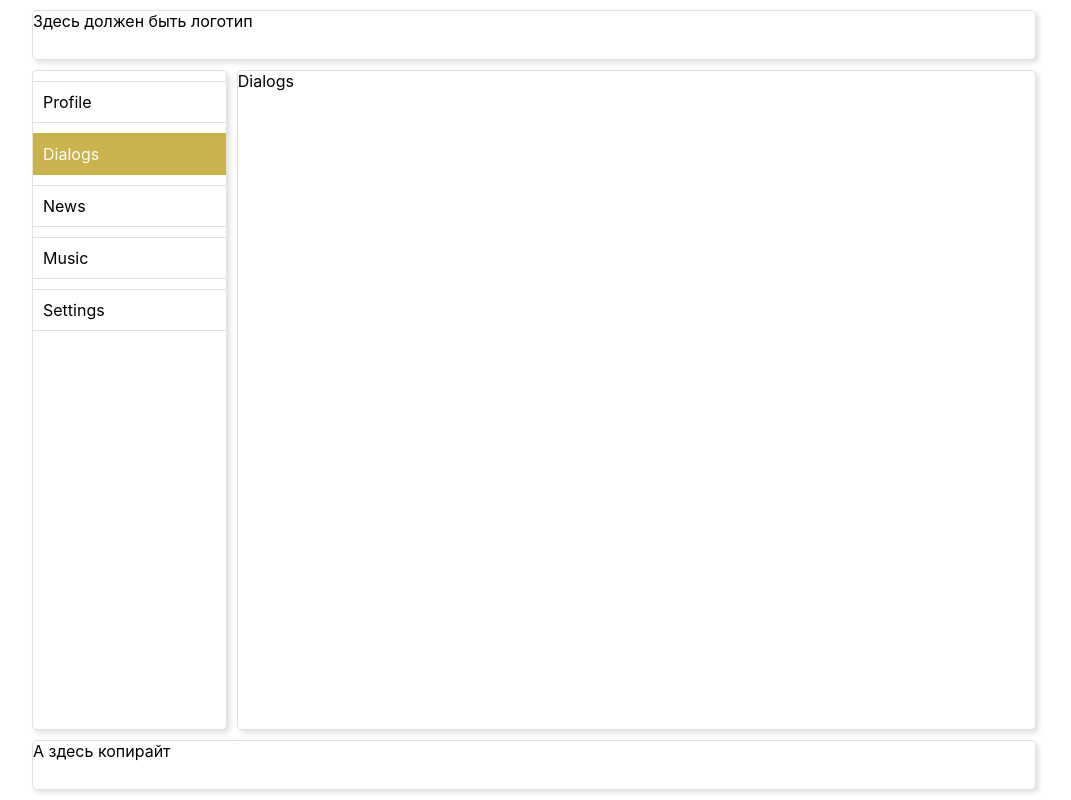
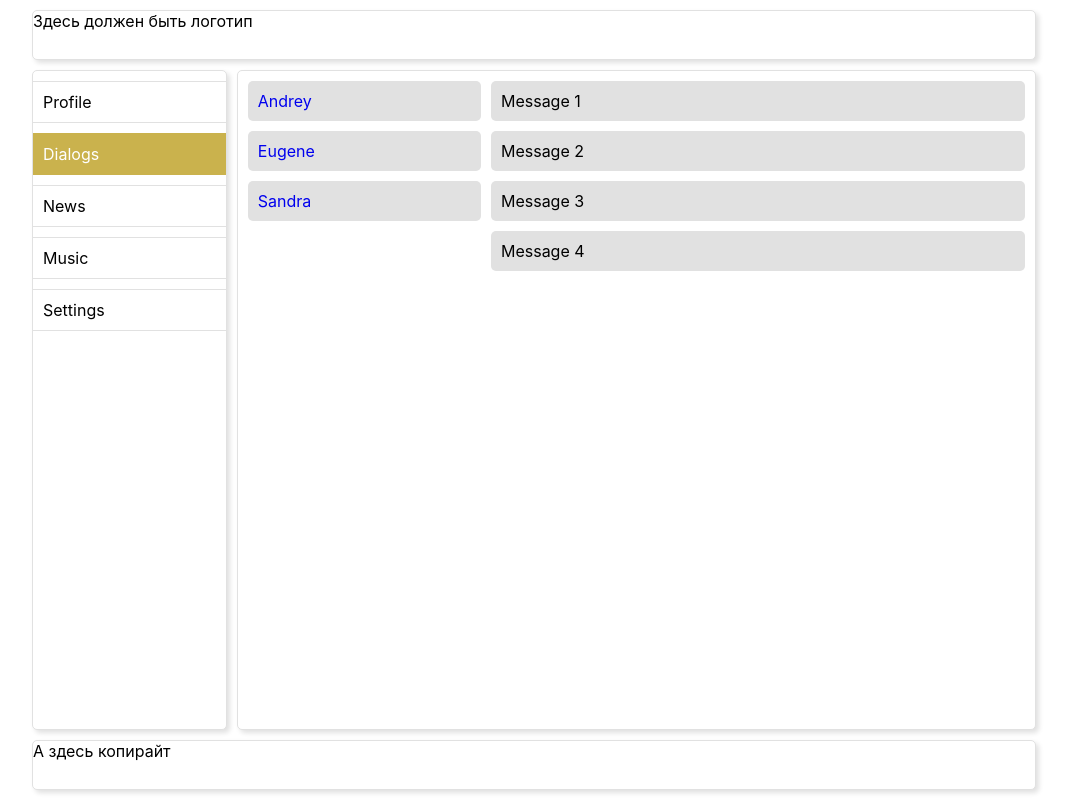
Before and after one commit to clickf5/react-learn-project, a React (Create React App) app: page /dialogs in a window 1280 px wide. Shown: the whole page, without its empty margins (106-1177 px from the left). Built offline with nearby package versions, Linux system fonts and the light colour scheme.

Commit message:
add navlink dialogs

```diff
--- a/src/components/App/Dialogs/index.jsx
+++ b/src/components/App/Dialogs/index.jsx
@@ -1,10 +1,35 @@
 import React from 'react';
 import styles from './style.module.css';
+import { NavLink } from 'react-router-dom';
 
 const Dialogs = () => {
     return (
-        <div>
-            Dialogs
+        <div className={styles.dialogs}>
+            <div className={styles.dialogs_items}>
+                <NavLink to="/dialogs/1" className={styles.item} activeClassName={styles.active}>
+                    Andrey
+                </NavLink>
+                <NavLink to="/dialogs/2" className={styles.item} activeClassName={styles.active}>
+                    Eugene
+                </NavLink>
+                <NavLink to="/dialogs/3" className={styles.item} activeClassName={styles.active}>
+                    Sandra
+                </NavLink>
+            </div>
+            <div className={styles.messages}>
+                <div className={styles.message}>
+                    Message 1
+                </div>
+                <div className={styles.message}>
+                    Message 2
+                </div>
+                <div className={styles.message}>
+                    Message 3
+                </div>
+                <div className={styles.message}>
+                    Message 4
+                </div>
+            </div>
         </div>
     );
 };
--- a/src/components/App/Dialogs/style.module.css
+++ b/src/components/App/Dialogs/style.module.css
@@ -0,0 +1,40 @@
+.dialogs {
+    padding: 10px;
+    display: grid;
+    grid-template-columns: 30% 1fr;
+    grid-gap: 10px;
+}
+
+.dialogs_items {
+    display: grid;
+    grid-gap: 10px;
+    align-content: start;
+}
+
+.item {
+    padding: 10px;
+    border-radius: 5px;
+    background-color: rgb(225, 225, 225);
+    text-decoration: none;
+}
+
+.item:hover {
+    background-color: rgb(133, 52, 52);
+    color: rgb(225, 225, 225);
+}
+
+.item.active {
+    background-color: rgb(133, 52, 52);
+    color: rgb(225, 225, 225);
+}
+
+.messages {
+    display: grid;
+    grid-gap: 10px;
+}
+
+.message {
+    padding: 10px;
+    border-radius: 5px;
+    background-color: rgb(225, 225, 225);
+}
```
Also changed, not shown: 1 other file (tests, documents, lock files or other folders).
